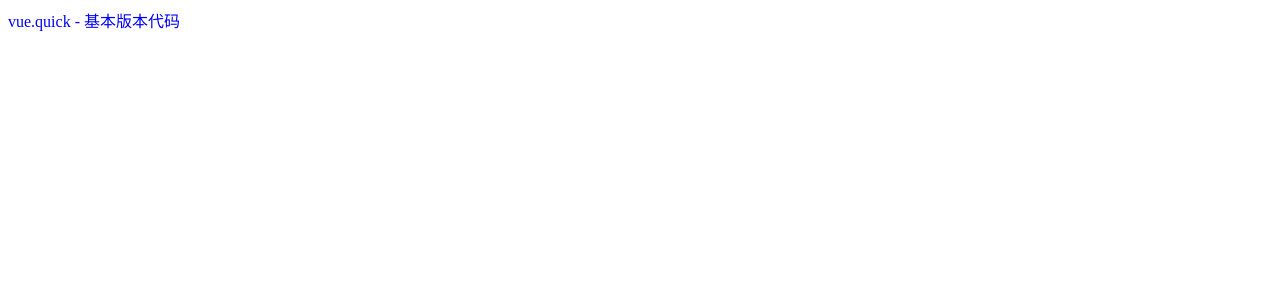
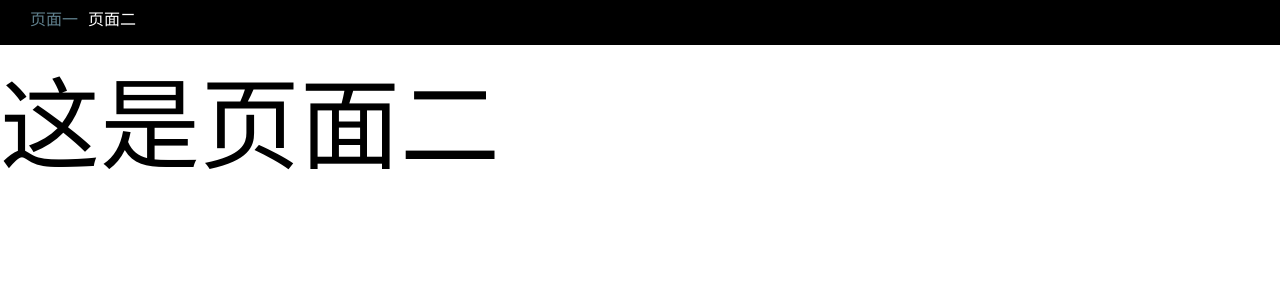
Before and after one commit to paper520/vue.quick, a Vue app: page /#/PageTwoLink in a window 1280 px wide. Shown: the top 300 px of the page. Built offline with nearby package versions, Linux system fonts and the light colour scheme.

Commit message:
Vue2学习之旅二：添加路由vue-router

```diff
--- a/package.json
+++ b/package.json
@@ -15,6 +15,7 @@
     "webpack-dev-server": "^2.4.2"
   },
   "dependencies": {
-    "vue": "^2.2.6"
+    "vue": "^2.2.6",
+    "vue-router": "^3.0.1"
   }
 }
--- a/src/App.vue
+++ b/src/App.vue
@@ -1,7 +1,20 @@
 <template>
-    <span>
-        {{ msg }}
-    </span>
+    <section>
+      <header>
+        {{msg}}
+      </header>
+      <ul>
+      <!--路由导航-->
+        <li>
+          <router-link to="/PageOneLink">页面一</router-link>
+        </li>
+        <li>
+          <router-link to="/PageTwoLink">页面二</router-link>
+        </li>
+    </ul>
+    <!--路由跳转视图-->
+    <router-view></router-view>
+    </section>
 </template>
 
 <script>
@@ -15,7 +28,37 @@ export default {
 </script>
 
 <style>
-span {
-  color: blue;
+html {
+  font-size: 100px;
+}
+body {
+  margin: 0;
+}
+header {
+  font-size: 0;
+}
+ul {
+  background-color: black;
+  font-size: 0;
+  line-height: 0.4rem;
+  padding: 0 0.3rem 0 0.3rem;
+}
+ul > li:not(:last-child) {
+  margin-right: 0.1rem;
+}
+ul > li {
+  font-size: 0.16rem;
+  display: inline-block;
+}
+ul > li > a:hover {
+  color: rgb(240, 227, 227);
+}
+ul > li > a.router-link-active {
+  color: #fff;
+  outline: none;
+}
+ul > li > a {
+  color: #60818e;
+  text-decoration: none;
 }
 </style>
--- /dev/null
+++ b/src/components/PageOne.vue
@@ -0,0 +1,5 @@
+<template>
+    <span>
+        这是页面一
+    </span>
+</template>
--- /dev/null
+++ b/src/components/PageTwo.vue
@@ -0,0 +1,5 @@
+<template>
+    <span>
+        这是页面二
+    </span>
+</template>
--- a/src/entry.js
+++ b/src/entry.js
@@ -1,10 +1,15 @@
 import Vue from 'vue';
 import App from './App.vue';
+
+// 1.引入刚刚配置的路由（router/index.js）
+import router from './router';
 
 //根对象
 var vm = new Vue({
     //挂载点
     el: '#root',
+    //2.使用刚刚的路由配置
+    router: router,
     //启动组件
     render: function (callback) {
         return callback(App);
--- /dev/null
+++ b/src/router/index.js
@@ -0,0 +1,26 @@
+import Vue from 'vue';
+import VueRouter from 'vue-router';
+Vue.use(VueRouter);
+
+//路由跳转的组件，要提前注入
+import PageOne from '../components/PageOne.vue';
+import PageTwo from '../components/PageTwo.vue';
+
+//路由配置
+const router = new VueRouter({
+    routes: [{
+        path: '/',//dsfs
+        redirect: 'PageOneLink'
+    },
+    {
+        path: '/PageOneLink',
+        component: PageOne
+    },
+    {
+        path: '/PageTwoLink',
+        component: PageTwo
+    }
+    ]
+});
+
+export default router;
```
Also changed, not shown: 1 other file (tests, documents, lock files or other folders).
